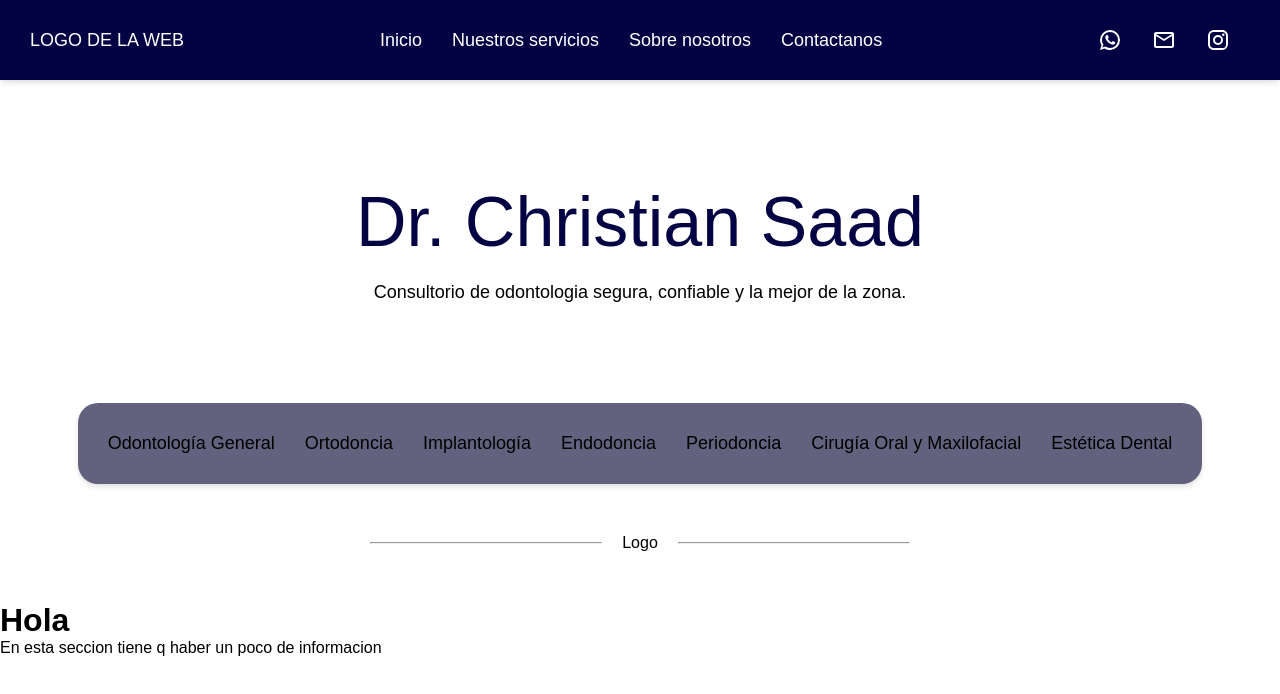
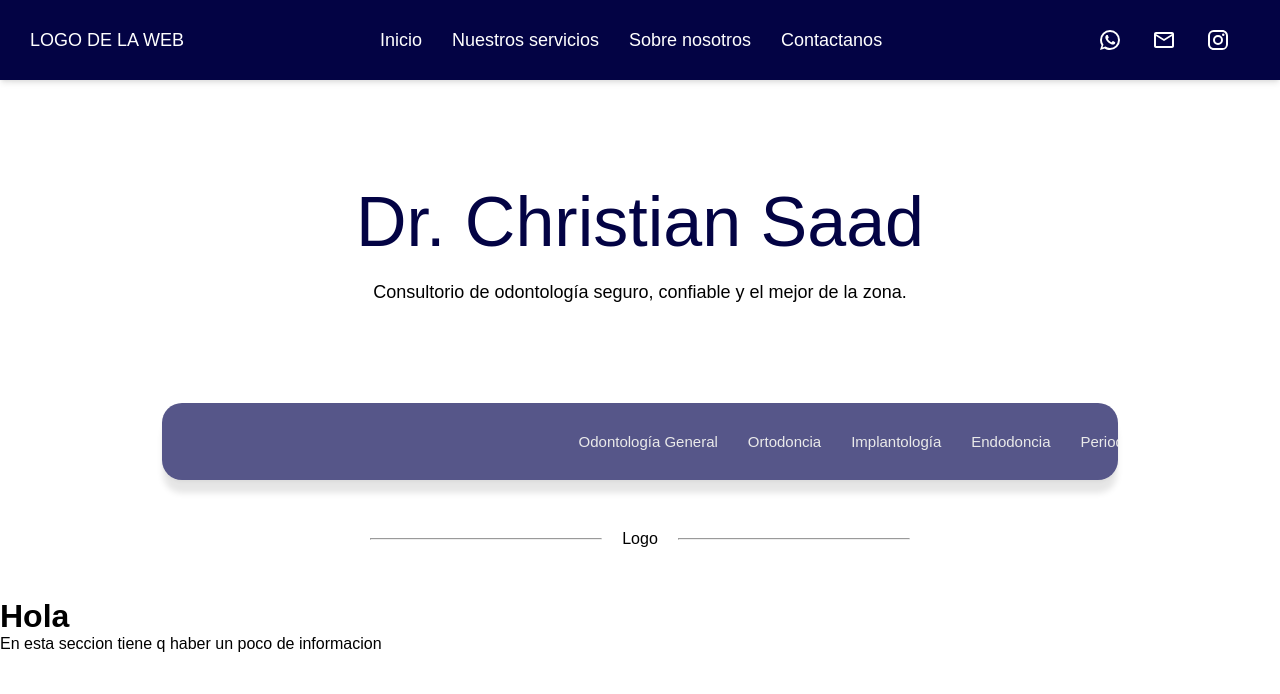
Before and after one commit to FedericoHerreraa/web-odontologia, a React (Vite) app: page / in a window 1280 px wide. Shown: the top 694 px of the page. Built offline with nearby package versions, Linux system fonts and the light colour scheme.

Commit message:
nueva animacion

```diff
--- a/package.json
+++ b/package.json
@@ -19,7 +19,9 @@
     "react": "^18.2.0",
     "react-dom": "^18.2.0",
     "react-router-dom": "^6.23.1",
+    "react-slick": "^0.30.2",
     "react-sticky-box": "^2.0.5",
+    "slick-carousel": "^1.8.1",
     "styled-components": "^6.1.11"
   },
   "devDependencies": {
--- a/src/pages/home/Home.jsx
+++ b/src/pages/home/Home.jsx
@@ -1,5 +1,10 @@
 import Description from "../../components/description/Description";
-import styles from './Home.module.css'
+import styles from "./Home.module.css";
+
+import "slick-carousel/slick/slick.css";
+import "slick-carousel/slick/slick-theme.css";
+
+// import Slider from "react-slick";
 
 export default function Home() {
   return (
@@ -7,8 +12,9 @@ export default function Home() {
       <div className={styles.infoImg}>
         <h1>Dr. Christian Saad</h1>
         <p className={styles.descripcion}>
-          Consultorio de odontologia segura, confiable y la mejor de la zona.
+          Consultorio de odontología seguro, confiable y el mejor de la zona.
         </p>
+        <div className={styles.containerSlider}>
           <div className={styles.especialidades}>
             <p>Odontología General</p>
             <p>Ortodoncia</p>
@@ -19,6 +25,7 @@ export default function Home() {
             <p>Estética Dental</p>
           </div>
         </div>
+      </div>
       <Description />
     </div>
   );
--- a/src/pages/home/Home.module.css
+++ b/src/pages/home/Home.module.css
@@ -23,15 +23,31 @@
   margin-bottom: 100px;
 }
 
+.containerSlider {
+  width: 70%;
+  box-shadow: 0 14px 6px -1px rgba(0, 0, 0, 0.1),
+    0 2px 4px -1px rgba(0, 0, 0, 0.06);
+  padding: 30px;
+  border-radius: 20px;
+  font-size: 15px;
+  background-color: rgb(86, 86, 137);
+  overflow-x: hidden;
+}
+
 .especialidades {
   display: flex;
   justify-content: center;
   gap: 30px;
-  box-shadow: 0 4px 6px -1px rgba(0, 0, 0, 0.1),
-    0 2px 4px -1px rgba(0, 0, 0, 0.06);
-  padding: 30px;
-  border-radius: 20px;
-  font-size: 18px;
-  /* background-color: rgb(187, 187, 187); */
-  background-color: rgb(98, 98, 127);
+  width: 200%; /* Duplicamos el ancho para acomodar los elementos repetidos */
+  color: rgb(234, 234, 234);
+  animation: scroll 20s linear infinite; /* Animación de desplazamiento */
 }
+
+@keyframes scroll {
+  0% {
+    transform: translateX(26%); /* Comienza desde la posición inicial */
+  }
+  100% {
+    transform: translateX(-77%); /* Se desplaza completamente a la izquierda */
+  }
+}
```
Also changed, not shown: 1 other file (tests, documents, lock files or other folders). Lines whose indentation alone changed are shown as unchanged.
